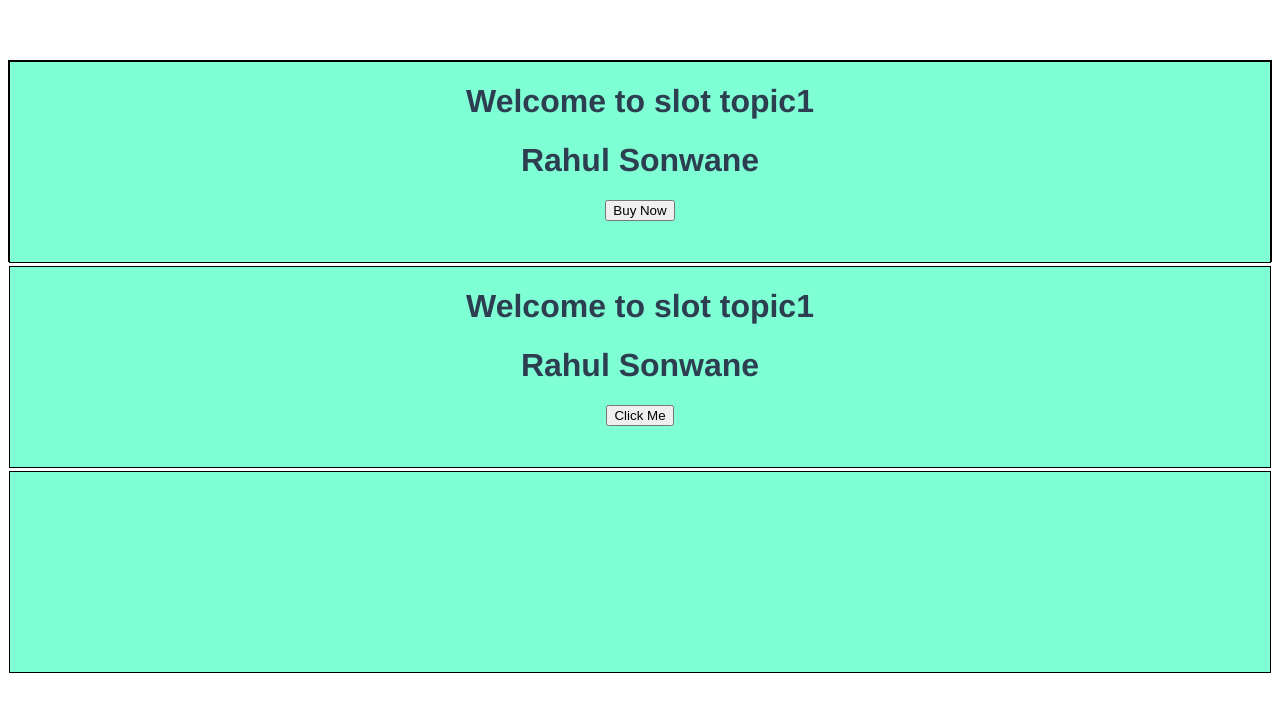
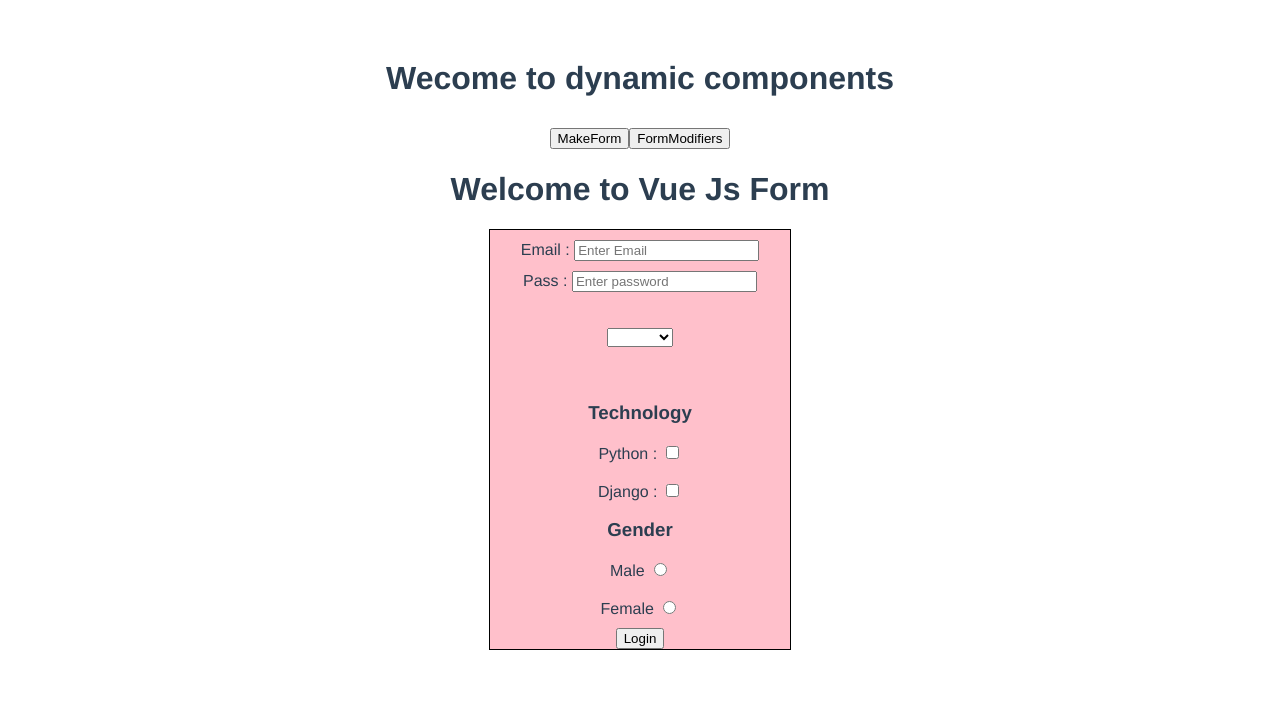
Before and after one commit to rahulsonwane/vue_js_tutorail, a Vue app: page / in a window 1280 px wide. Shown: the top 712 px of the page. Built offline with nearby package versions, Linux system fonts and the light colour scheme.

Commit message:
Dynamic Components

```diff
--- a/src/App.vue
+++ b/src/App.vue
@@ -16,7 +16,8 @@
   <!-- <FormModifier/> -->
   <!-- <PassNonProps/> -->
   <!-- <WaTchers/> -->
-<BaseSlot/>
+<!-- <BaseSlot/> -->
+<DnyCom/>
 </template>
 
 
@@ -24,7 +25,8 @@
 // import FormModifier from './components/FormModifier.vue';
 // import PassNonProps from './components/PassNonProps.vue';
 
-import BaseSlot from './components/BaseSlot.vue';
+// import BaseSlot from './components/BaseSlot.vue';
+import DnyCom from './components/DnyCom.vue';
 // import WaTchers from './components/WaTchers.vue';
 
 
@@ -51,7 +53,8 @@ export default {
     // FormModifier,
     // PassNonProps,
     // WaTchers,
-    BaseSlot
+    // BaseSlot,
+    DnyCom
 }
 }
 </script>
--- a/src/components/ChildSlot.vue
+++ b/src/components/ChildSlot.vue
@@ -20,7 +20,7 @@ export default {
 <style>
 .card {
     border: 1px black solid;
-
+    width: 500px;
     background: aquamarine;
     height: 200px;
     margin-bottom: 3px;
--- /dev/null
+++ b/src/components/DnyCom.vue
@@ -0,0 +1,25 @@
+<template>
+<h1> Wecome to dynamic components</h1>
+<button @click="club='MakeForm'"> MakeForm</button>
+<button @click="club='FormModifier'"> FormModifiers</button>
+<component :is="club" />
+
+</template>
+
+<script>
+import FormModifier from './FormModifier.vue';
+import MakeForm from './MakeForm.vue';
+
+export default {
+    name: "DnyCom",
+    components: {
+        MakeForm,
+        FormModifier
+    },
+    data(){
+        return{
+            club:'MakeForm'
+        }
+    }
+}
+</script>
```
